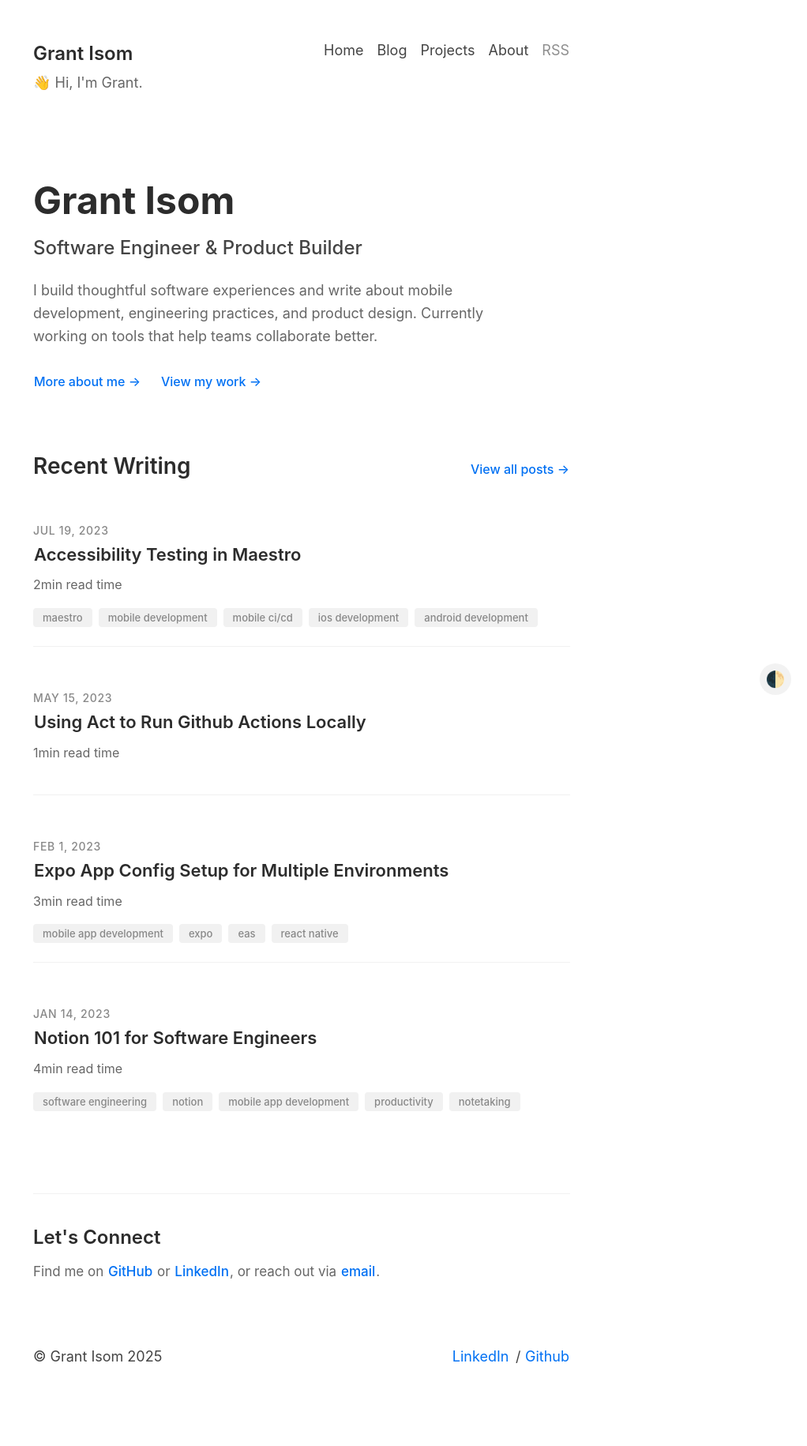
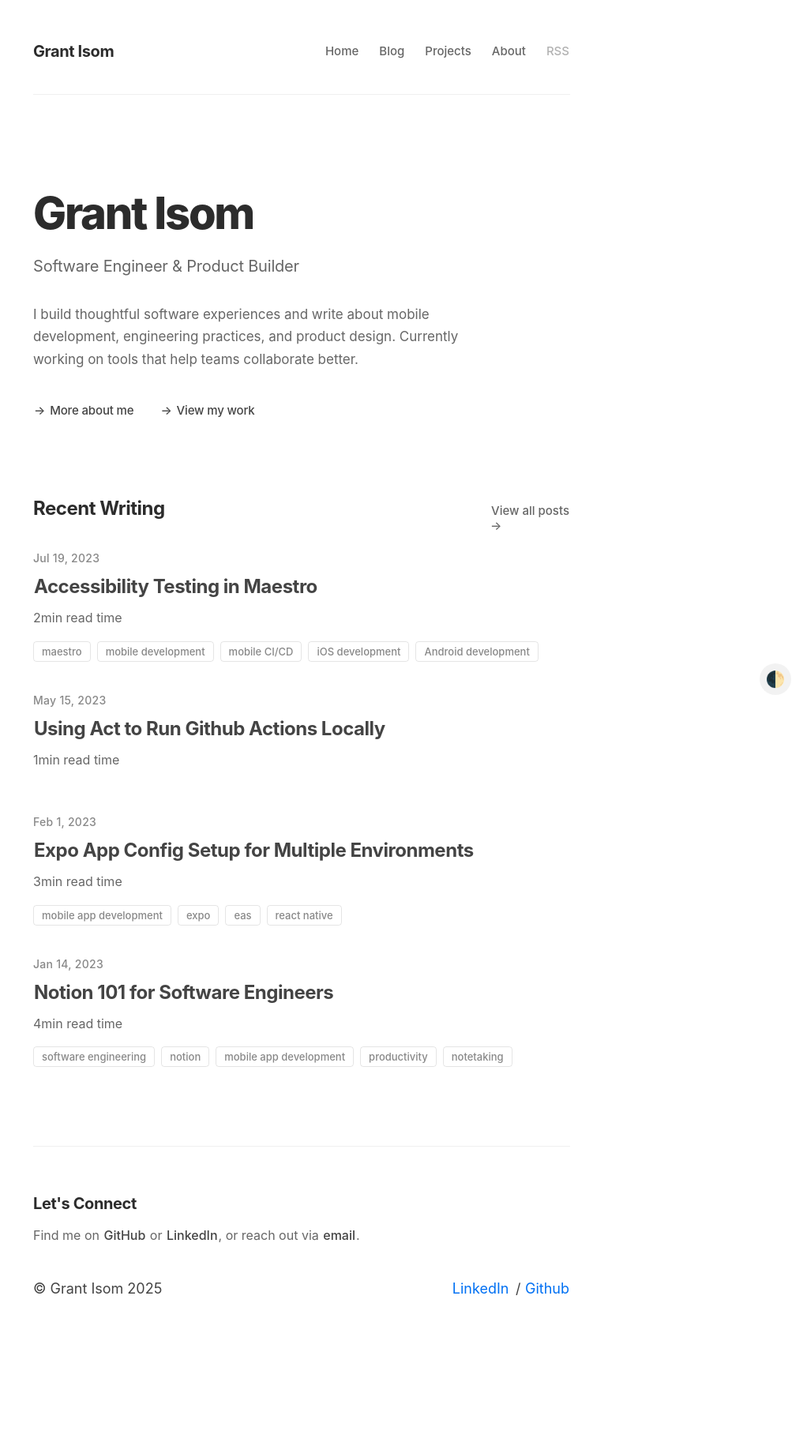
Before and after one commit to glisom/glisom.github.io, a Jekyll site: the page built from index.html, in a window 1280 px wide. Shown: the whole page at 79% size, without its empty margins (258-1280 px from the left). Built offline with Jekyll 4.4.1, drawn with Linux system fonts in a browser that asks for light colours; after the commit the page ends 1745 px from its top, so only the background shows below that.

Commit message:
Refine design with modern hover effects and improved layouts
Typography improvements:
- Increased hero title to 5.6rem with tighter letter-spacing
- Enhanced heading weights for better hierarchy
- Added consistent letter-spacing throughout
- Improved font sizes and line heights

Hover effects:
- Simplified navigation hover to smooth color transitions
- Added animated arrow indicators on links
- Removed underline animations for cleaner aesthetic
- Faster 0.15s transitions for snappier feel

Layout refinements:
- Increased whitespace throughout (8rem → 10rem sections)
- Narrowed max-width to 68rem for better readability
- Enhanced spacing between elements (4rem gaps)
- Cleaner borders with rgba for better dark mode

Component updates:
- Minimal tag styling with transparent backgrounds
- Simplified header with subtle border
- Better visual hierarchy on archives page
- More breathing room in all sections

All changes maintain full dark mode support

```diff
--- a/_sass/components/_archives.scss
+++ b/_sass/components/_archives.scss
@@ -7,23 +7,24 @@
 }
 
 .c-archives__intro {
-    margin-bottom: 4rem;
-    padding-bottom: 3rem;
-    border-bottom: 1px solid $c-base__2;
+    margin-bottom: 6rem;
+    padding-bottom: 4rem;
+    border-bottom: 1px solid rgba(0, 0, 0, 0.06);
 
     h1 {
-        font-size: 3.6rem;
-        font-weight: 700;
+        font-size: 4rem;
+        font-weight: 800;
         margin: 0 0 1.6rem;
         color: $c-base__02;
+        letter-spacing: -0.03em;
 
         @media (max-width: $bp__sm) {
-            font-size: 2.8rem;
+            font-size: 3rem;
         }
     }
 
     p {
-        font-size: 1.8rem;
+        font-size: 1.7rem;
         line-height: 1.6;
         color: $c-base__00;
         margin: 0;
@@ -31,13 +32,12 @@
 }
 
 .c-archives__year {
-    margin-bottom: 2rem;
-    margin-top: 4rem;
-    @include fs--heading-2;
-    font-weight: 600;
+    margin-bottom: 3rem;
+    margin-top: 6rem;
+    font-size: 2rem;
+    font-weight: 700;
     color: $c-base__02;
-    border-bottom: 1px solid $c-base__2;
-    padding-bottom: 0.5rem;
+    letter-spacing: -0.02em;
 
     &:first-of-type {
         margin-top: 0;
@@ -50,48 +50,128 @@
 }
 
 .c-archives__item {
-    padding-top: 2rem;
-    padding-bottom: 2rem;
-    border-bottom: 1px solid rgba(0,0,0,0.05);
+    padding: 2.4rem 0;
 
     display: flex;
     flex-direction: column;
-    gap: 0.5rem;
+    gap: 0.8rem;
 
     @media (min-width: $bp__sm) {
         flex-direction: row;
         justify-content: space-between;
         align-items: baseline;
-        gap: 2rem;
+        gap: 3rem;
     }
 
     h3 {
-        @include fs--heading-4;
+        font-size: 2rem;
         margin: 0;
-        font-weight: 500;
+        font-weight: 600;
+        line-height: 1.3;
+        letter-spacing: -0.01em;
 
         a {
-            color: $c-base__02;
+            color: $c-base__01;
             text-decoration: none;
+            transition: color 0.15s ease;
 
             &:hover {
-                color: $c-base__3;
+                color: $c-base__02;
             }
         }
 
         small {
             display: block;
-            margin-top: 0.5rem;
-            @include fs--body;
+            margin-top: 0.8rem;
+            font-size: 1.5rem;
             color: $c-base__00;
-            font-weight: normal;
+            font-weight: 400;
+            line-height: 1.5;
         }
     }
 
     p {
-        @include fs--meta;
-        color: $c-base__00;
+        font-size: 1.4rem;
+        color: $c-base__0;
         margin: 0;
         flex-shrink: 0;
+        font-weight: 500;
     }
 }
+
+// Dark mode
+@media (prefers-color-scheme: dark) {
+    .c-archives__intro {
+        border-bottom-color: rgba(255, 255, 255, 0.06);
+
+        h1 {
+            color: $c-dark__02;
+        }
+
+        p {
+            color: $c-dark__00;
+        }
+    }
+
+    .c-archives__year {
+        color: $c-dark__02;
+    }
+
+    .c-archives__item {
+        h3 {
+            a {
+                color: $c-dark__01;
+
+                &:hover {
+                    color: $c-dark__02;
+                }
+            }
+
+            small {
+                color: $c-dark__00;
+            }
+        }
+
+        p {
+            color: $c-dark__0;
+        }
+    }
+}
+
+.dark-mode {
+    .c-archives__intro {
+        border-bottom-color: rgba(255, 255, 255, 0.06);
+
+        h1 {
+            color: $c-dark__02;
+        }
+
+        p {
+            color: $c-dark__00;
+        }
+    }
+
+    .c-archives__year {
+        color: $c-dark__02;
+    }
+
+    .c-archives__item {
+        h3 {
+            a {
+                color: $c-dark__01;
+
+                &:hover {
+                    color: $c-dark__02;
+                }
+            }
+
+            small {
+                color: $c-dark__00;
+            }
+        }
+
+        p {
+            color: $c-dark__0;
+        }
+    }
+}
--- a/_sass/components/_connect.scss
+++ b/_sass/components/_connect.scss
@@ -3,41 +3,42 @@
    ========================================================================== */
 
 .c-connect {
-  padding: 4rem 0 8rem;
-  max-width: 72rem;
+  padding: 6rem 0 4rem;
+  max-width: 68rem;
   margin: 0 auto;
-  border-top: 1px solid $c-base__2;
+  border-top: 1px solid rgba(0, 0, 0, 0.06);
 
   @media (max-width: $bp__sm) {
-    padding: 3rem 0 6rem;
+    padding: 4rem 0 2rem;
   }
 
   h2 {
-    font-size: 2.4rem;
-    font-weight: 600;
+    font-size: 2rem;
+    font-weight: 700;
     margin: 0 0 1.6rem;
     color: $c-base__02;
+    letter-spacing: -0.02em;
 
     @media (max-width: $bp__sm) {
-      font-size: 2rem;
+      font-size: 1.8rem;
     }
   }
 
   p {
-    font-size: 1.7rem;
+    font-size: 1.6rem;
     line-height: 1.6;
     color: $c-base__00;
     margin: 0;
   }
 
   a {
-    color: $c-accent__blue;
+    color: $c-base__01;
     text-decoration: none;
-    transition: color 0.2s ease;
+    transition: color 0.15s ease;
     font-weight: 500;
 
     &:hover {
-      color: $c-accent__darkblue;
+      color: $c-base__02;
     }
   }
 }
@@ -45,7 +46,7 @@
 // Dark mode
 @media (prefers-color-scheme: dark) {
   .c-connect {
-    border-top-color: $c-dark__2;
+    border-top-color: rgba(255, 255, 255, 0.06);
 
     h2 {
       color: $c-dark__02;
@@ -56,10 +57,10 @@
     }
 
     a {
-      color: $c-accent__light;
+      color: $c-dark__01;
 
       &:hover {
-        color: $c-accent__blue;
+        color: $c-dark__02;
       }
     }
   }
@@ -67,7 +68,7 @@
 
 .dark-mode {
   .c-connect {
-    border-top-color: $c-dark__2;
+    border-top-color: rgba(255, 255, 255, 0.06);
 
     h2 {
       color: $c-dark__02;
@@ -78,10 +79,10 @@
     }
 
     a {
-      color: $c-accent__light;
+      color: $c-dark__01;
 
       &:hover {
-        color: $c-accent__blue;
+        color: $c-dark__02;
       }
     }
   }
--- a/_sass/components/_featured.scss
+++ b/_sass/components/_featured.scss
@@ -3,8 +3,8 @@
    ========================================================================== */
 
 .c-featured {
-  padding: 0 0 8rem;
-  max-width: 72rem;
+  padding: 0 0 10rem;
+  max-width: 68rem;
   margin: 0 auto;
 
   @media (max-width: $bp__sm) {
@@ -16,50 +16,63 @@
   display: flex;
   justify-content: space-between;
   align-items: baseline;
-  margin-bottom: 3.2rem;
+  margin-bottom: 4rem;
   flex-wrap: wrap;
-  gap: 1.6rem;
+  gap: 2rem;
 
   h2 {
-    font-size: 2.8rem;
-    font-weight: 600;
+    font-size: 2.4rem;
+    font-weight: 700;
     margin: 0;
     color: $c-base__02;
+    letter-spacing: -0.02em;
 
     @media (max-width: $bp__sm) {
-      font-size: 2.4rem;
+      font-size: 2rem;
     }
   }
 }
 
 .c-featured__view-all {
-  font-size: 1.6rem;
+  font-size: 1.5rem;
   font-weight: 500;
-  color: $c-accent__blue;
+  color: $c-base__00;
   text-decoration: none;
-  transition: color 0.2s ease;
+  transition: color 0.15s ease;
 
   &:hover {
-    color: $c-accent__darkblue;
+    color: $c-base__02;
+  }
+
+  &::after {
+    content: ' →';
+    transition: transform 0.15s ease;
+    display: inline-block;
+  }
+
+  &:hover::after {
+    transform: translateX(4px);
   }
 }
 
 .c-featured__posts {
   display: grid;
-  gap: 3.2rem;
+  gap: 4rem;
 
   @media (max-width: $bp__sm) {
-    gap: 2.4rem;
+    gap: 3.2rem;
   }
 }
 
 .c-post-card {
-  padding: 2.4rem 0;
-  border-bottom: 1px solid $c-base__2;
-  transition: all 0.2s ease;
+  display: block;
+  text-decoration: none;
+  transition: transform 0.15s ease;
 
-  &:last-child {
-    border-bottom: none;
+  &:hover {
+    .c-post-card__title a {
+      color: $c-base__02;
+    }
   }
 }
 
@@ -68,28 +81,28 @@
   font-size: 1.4rem;
   font-weight: 500;
   color: $c-base__0;
-  margin-bottom: 0.8rem;
-  text-transform: uppercase;
-  letter-spacing: 0.05em;
+  margin-bottom: 1.2rem;
+  letter-spacing: 0.02em;
 }
 
 .c-post-card__title {
-  font-size: 2.2rem;
-  font-weight: 600;
+  font-size: 2.4rem;
+  font-weight: 700;
   line-height: 1.3;
   margin: 0 0 1.2rem;
+  letter-spacing: -0.02em;
 
   @media (max-width: $bp__sm) {
     font-size: 2rem;
   }
 
   a {
-    color: $c-base__02;
+    color: $c-base__01;
     text-decoration: none;
-    transition: color 0.2s ease;
+    transition: color 0.15s ease;
 
     &:hover {
-      color: $c-accent__blue;
+      color: $c-base__02;
     }
   }
 }
@@ -111,10 +124,10 @@
   font-size: 1.3rem;
   font-weight: 500;
   color: $c-base__0;
-  background: $c-base__2;
-  padding: 0.4rem 1.2rem;
+  background: transparent;
+  border: 1px solid rgba(0, 0, 0, 0.1);
+  padding: 0.4rem 1rem;
   border-radius: 0.4rem;
-  text-transform: lowercase;
 }
 
 // Dark mode
@@ -124,15 +137,11 @@
   }
 
   .c-featured__view-all {
-    color: $c-accent__light;
+    color: $c-dark__00;
 
     &:hover {
-      color: $c-accent__blue;
+      color: $c-dark__02;
     }
-  }
-
-  .c-post-card {
-    border-bottom-color: $c-dark__2;
   }
 
   .c-post-card__date {
@@ -140,10 +149,10 @@
   }
 
   .c-post-card__title a {
-    color: $c-dark__02;
+    color: $c-dark__01;
 
     &:hover {
-      color: $c-accent__light;
+      color: $c-dark__02;
     }
   }
 
@@ -153,7 +162,8 @@
 
   .c-post-card__tag {
     color: $c-dark__0;
-    background: $c-dark__2;
+    background: transparent;
+    border-color: rgba(255, 255, 255, 0.1);
   }
 }
 
@@ -163,15 +173,11 @@
   }
 
   .c-featured__view-all {
-    color: $c-accent__light;
+    color: $c-dark__00;
 
     &:hover {
-      color: $c-accent__blue;
+      color: $c-dark__02;
     }
-  }
-
-  .c-post-card {
-    border-bottom-color: $c-dark__2;
   }
 
   .c-post-card__date {
@@ -179,10 +185,10 @@
   }
 
   .c-post-card__title a {
-    color: $c-dark__02;
+    color: $c-dark__01;
 
     &:hover {
-      color: $c-accent__light;
+      color: $c-dark__02;
     }
   }
 
@@ -192,6 +198,7 @@
 
   .c-post-card__tag {
     color: $c-dark__0;
-    background: $c-dark__2;
+    background: transparent;
+    border-color: rgba(255, 255, 255, 0.1);
   }
 }
--- a/_sass/components/_hero.scss
+++ b/_sass/components/_hero.scss
@@ -3,71 +3,86 @@
    ========================================================================== */
 
 .c-hero {
-  padding: 6rem 0 8rem;
-  max-width: 72rem;
+  padding: 4rem 0 10rem;
+  max-width: 68rem;
   margin: 0 auto;
 
   @media (max-width: $bp__sm) {
-    padding: 4rem 0 6rem;
+    padding: 2rem 0 6rem;
   }
 }
 
 .c-hero__title {
-  font-size: 4.8rem;
-  font-weight: 700;
+  font-size: 5.6rem;
+  font-weight: 800;
   line-height: 1.1;
-  margin: 0 0 1.6rem;
+  letter-spacing: -0.04em;
+  margin: 0 0 2rem;
   color: $c-base__02;
 
   @media (max-width: $bp__sm) {
-    font-size: 3.6rem;
+    font-size: 4rem;
   }
 }
 
 .c-hero__subtitle {
-  font-size: 2.4rem;
-  font-weight: 500;
-  line-height: 1.4;
-  margin: 0 0 2.4rem;
-  color: $c-base__01;
+  font-size: 2rem;
+  font-weight: 400;
+  line-height: 1.5;
+  margin: 0 0 3.2rem;
+  color: $c-base__00;
+  letter-spacing: -0.01em;
 
   @media (max-width: $bp__sm) {
-    font-size: 2rem;
+    font-size: 1.8rem;
+    margin: 0 0 2.4rem;
   }
 }
 
 .c-hero__description {
-  font-size: 1.8rem;
-  line-height: 1.6;
-  margin: 0 0 3.2rem;
+  font-size: 1.7rem;
+  line-height: 1.7;
+  margin: 0 0 4rem;
   color: $c-base__00;
-  max-width: 64rem;
+  max-width: 60rem;
 
   @media (max-width: $bp__sm) {
-    font-size: 1.7rem;
+    font-size: 1.6rem;
   }
 }
 
 .c-hero__links {
   display: flex;
-  gap: 2.4rem;
+  gap: 3.2rem;
   flex-wrap: wrap;
 
   @media (max-width: $bp__sm) {
-    gap: 1.6rem;
+    gap: 2.4rem;
   }
 }
 
 .c-hero__link {
-  font-size: 1.6rem;
+  font-size: 1.5rem;
   font-weight: 500;
-  color: $c-accent__blue;
+  color: $c-base__01;
   text-decoration: none;
   position: relative;
-  transition: color 0.2s ease;
+  transition: color 0.15s ease;
+  letter-spacing: -0.01em;
 
   &:hover {
-    color: $c-accent__darkblue;
+    color: $c-base__02;
+  }
+
+  &::before {
+    content: '→';
+    margin-right: 0.6rem;
+    transition: transform 0.15s ease;
+    display: inline-block;
+  }
+
+  &:hover::before {
+    transform: translateX(4px);
   }
 }
 
@@ -78,7 +93,7 @@
   }
 
   .c-hero__subtitle {
-    color: $c-dark__01;
+    color: $c-dark__00;
   }
 
   .c-hero__description {
@@ -86,10 +101,10 @@
   }
 
   .c-hero__link {
-    color: $c-accent__light;
+    color: $c-dark__01;
 
     &:hover {
-      color: $c-accent__blue;
+      color: $c-dark__02;
     }
   }
 }
@@ -100,7 +115,7 @@
   }
 
   .c-hero__subtitle {
-    color: $c-dark__01;
+    color: $c-dark__00;
   }
 
   .c-hero__description {
@@ -108,10 +123,10 @@
   }
 
   .c-hero__link {
-    color: $c-accent__light;
+    color: $c-dark__01;
 
     &:hover {
-      color: $c-accent__blue;
+      color: $c-dark__02;
     }
   }
 }
--- a/_sass/components/_page.scss
+++ b/_sass/components/_page.scss
@@ -7,69 +7,62 @@
 }
 
 .c-page__header {
-    margin-bottom: 5rem;
+    margin-bottom: 8rem;
+    padding-bottom: 4rem;
+    border-bottom: 1px solid rgba(0, 0, 0, 0.06);
     display: flex;
     flex-direction: column;
-    gap: 1rem;
+    gap: 2rem;
 
     @media (min-width: $bp__sm) {
         flex-direction: row;
         justify-content: space-between;
-        align-items: flex-start;
+        align-items: center;
+    }
+
+    @media (max-width: $bp__sm) {
+        margin-bottom: 4rem;
+        padding-bottom: 2rem;
     }
 
     .c-page__header-title {
         h1 {
-            margin-bottom: 0.5rem;
-            @include fs--heading-2;
-            font-weight: 600;
+            margin: 0;
+            font-size: 2rem;
+            font-weight: 700;
+            letter-spacing: -0.02em;
             color: $c-base__02;
         }
 
         .site-description {
-            @include fs--body;
-            color: $c-base__00;
+            display: none; // Hide on header, show only on homepage
         }
     }
 
     .c-page__header-nav {
         display: flex;
         flex-wrap: wrap;
-        gap: 1.5rem;
-        margin-top: 1rem;
-
-        @media (min-width: $bp__sm) {
-            margin-top: 0;
-        }
+        gap: 2.4rem;
+        margin: 0;
 
         a {
-            @include fs--meta;
-            color: $c-base__01;
+            font-size: 1.5rem;
+            font-weight: 500;
+            color: $c-base__00;
             text-decoration: none;
             position: relative;
-
-            &::after {
-                content: '';
-                position: absolute;
-                width: 100%;
-                height: 2px;
-                bottom: -2px;
-                left: 0;
-                background-color: $c-accent__blue;
-                transform: scaleX(0);
-                transition: transform 0.2s ease-in-out;
-            }
+            transition: color 0.15s ease;
 
             &:hover {
-                color: $c-accent__blue;
-
-                &::after {
-                    transform: scaleX(1);
-                }
+                color: $c-base__02;
             }
 
             &.rss-link {
-                opacity: 0.6;
+                opacity: 0.5;
+
+                &:hover {
+                    opacity: 1;
+                }
             }
         }
     }
@@ -97,3 +90,40 @@
         color: $c-base__01;
     }
 }
+
+// Dark mode support
+@media (prefers-color-scheme: dark) {
+    .c-page__header {
+        border-bottom-color: rgba(255, 255, 255, 0.06);
+
+        .c-page__header-title h1 {
+            color: $c-dark__02;
+        }
+
+        .c-page__header-nav a {
+            color: $c-dark__00;
+
+            &:hover {
+                color: $c-dark__02;
+            }
+        }
+    }
+}
+
+.dark-mode {
+    .c-page__header {
+        border-bottom-color: rgba(255, 255, 255, 0.06);
+
+        .c-page__header-title h1 {
+            color: $c-dark__02;
+        }
+
+        .c-page__header-nav a {
+            color: $c-dark__00;
+
+            &:hover {
+                color: $c-dark__02;
+            }
+        }
+    }
+}
--- a/index.html
+++ b/index.html
@@ -12,15 +12,15 @@ title: Home
     teams collaborate better.
   </p>
   <div class="c-hero__links">
-    <a href="{{ "/about/" | prepend: site.baseurl }}" class="c-hero__link">More about me →</a>
-    <a href="{{ "/projects/" | prepend: site.baseurl }}" class="c-hero__link">View my work →</a>
+    <a href="{{ "/about/" | prepend: site.baseurl }}" class="c-hero__link">More about me</a>
+    <a href="{{ "/projects/" | prepend: site.baseurl }}" class="c-hero__link">View my work</a>
   </div>
 </section>
 
 <section class="c-featured">
   <div class="c-featured__header">
     <h2>Recent Writing</h2>
-    <a href="{{ "/blog/" | prepend: site.baseurl }}" class="c-featured__view-all">View all posts →</a>
+    <a href="{{ "/blog/" | prepend: site.baseurl }}" class="c-featured__view-all">View all posts</a>
   </div>
 
   <div class="c-featured__posts">
```
